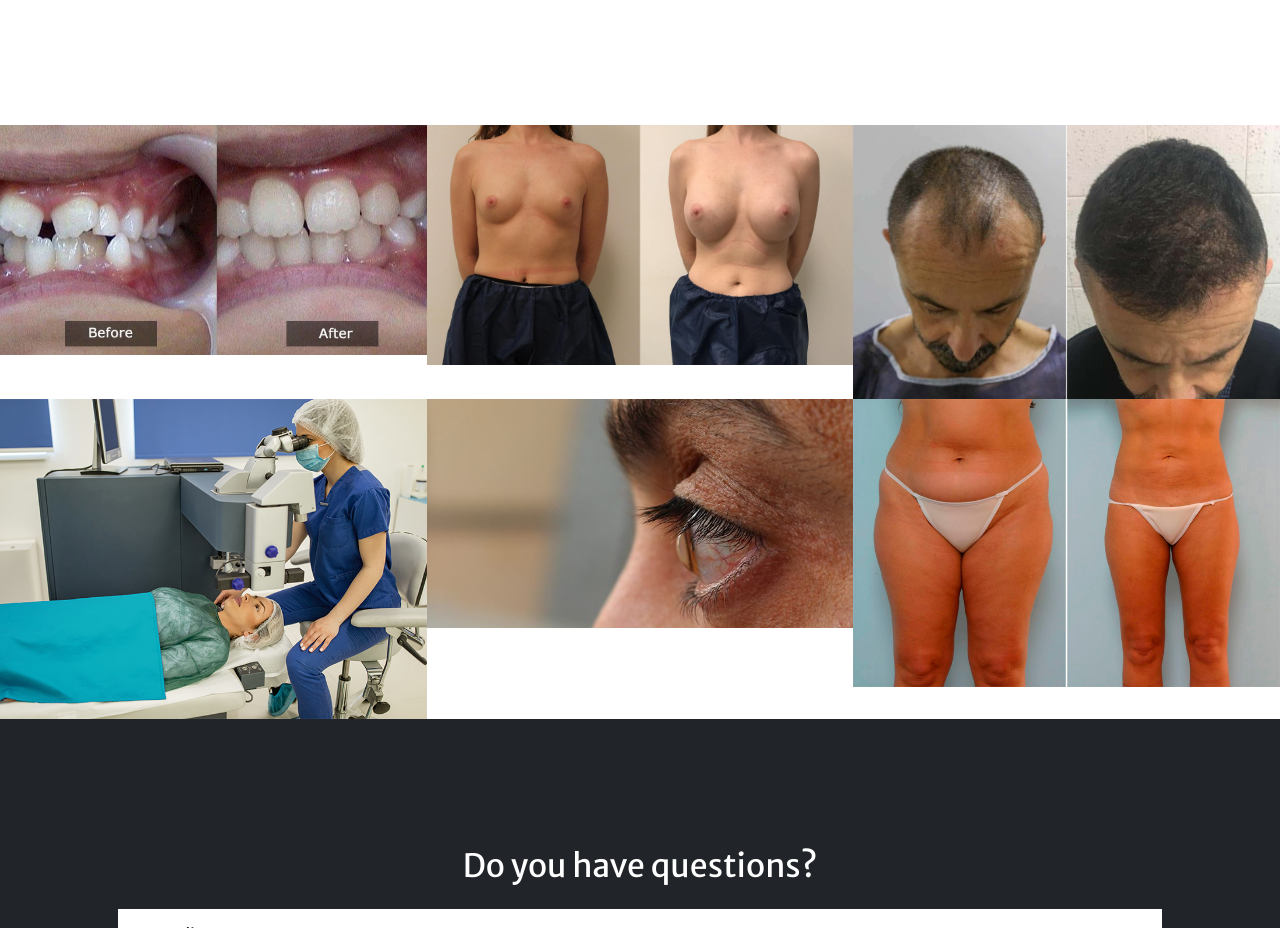
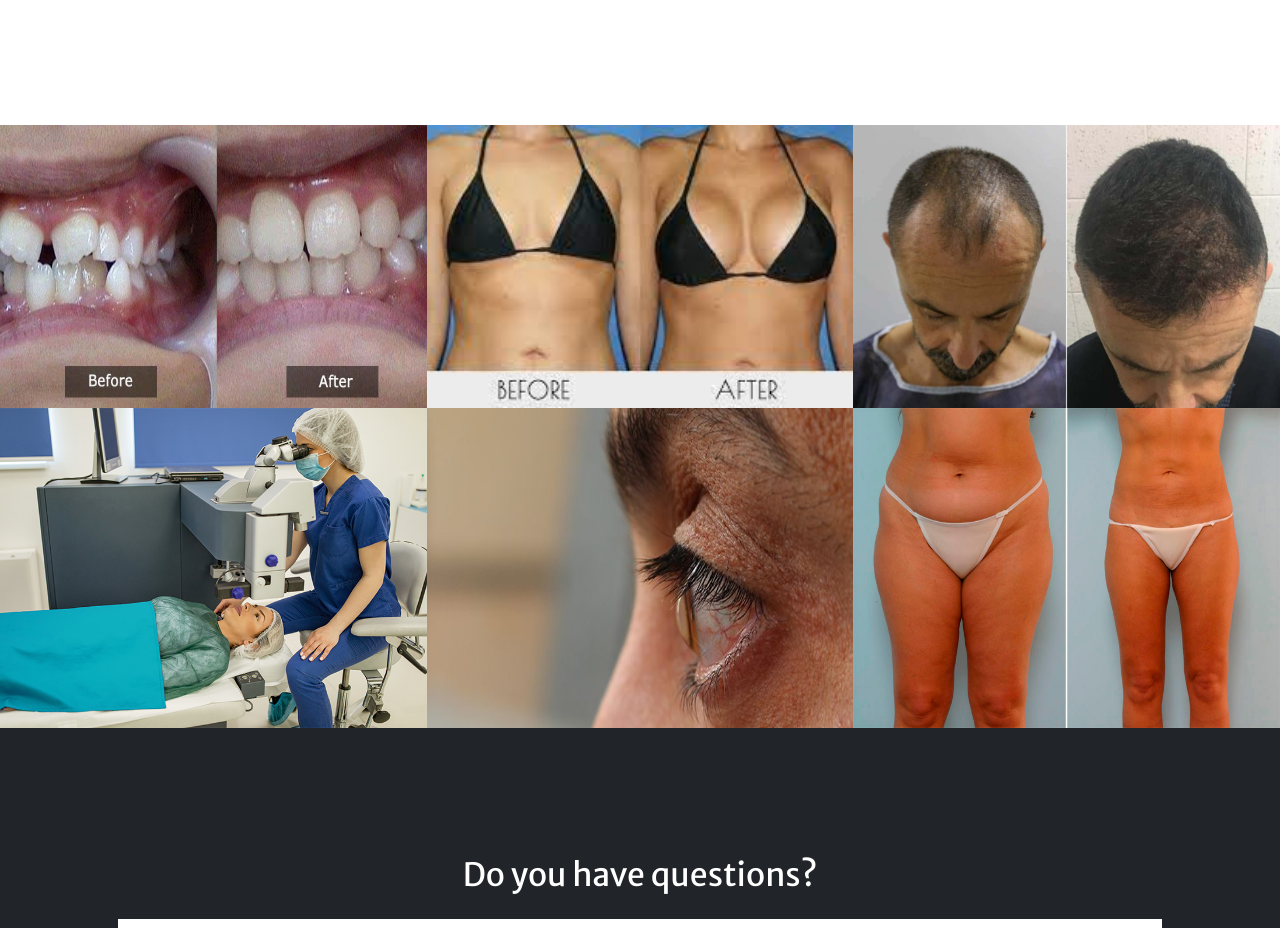
Before and after one commit to byaliego/gordionmedical-website, a plain HTML site: page index.html in a window 1280 px wide. Shown: the part 1771-2699 px from the top of the page. Drawn offline with nearby package versions, Linux system fonts and the light colour scheme; some packages are replaced by stand-ins of ours; a script that the page names is missing.

Commit message:
photo resize

```diff
--- a/index.html
+++ b/index.html
@@ -105,8 +105,8 @@
             <div class="container-fluid p-0">
                 <div class="row g-0">
                     <div class="col-lg-4 col-sm-6">
-                        <a class="portfolio-box" href="assets/img/portfolio/fullsize/1.jpg" title="Complete Teeth Aesthetic">
-                            <img class="img-fluid" src="assets/img/portfolio/thumbnails/1.jpg" alt="..." />
+                        <a style="height: 100%; width: 100%;" class="portfolio-box" href="assets/img/portfolio/fullsize/1.jpg" title="Complete Teeth Aesthetic">
+                            <img style="height: 100%; width: 100%;" class="img-fluid" src="assets/img/portfolio/thumbnails/1.jpg" alt="..." />
                             <div class="portfolio-box-caption">
                                 <div class="project-category text-white-50">Dentysta</div>
                                 <div class="project-name">Complete Mouth Aesthetic</div>
@@ -114,8 +114,8 @@
                         </a>
                     </div>
                     <div class="col-lg-4 col-sm-6">
-                        <a class="portfolio-box" href="assets/img/portfolio/fullsize/2.jpg" title="Project Name">
-                            <img class="img-fluid" src="assets/img/portfolio/thumbnails/2.jpg" alt="..." />
+                        <a style="height: 100%; width: 100%;"  class="portfolio-box" href="assets/img/portfolio/fullsize/2.jpeg" title="Project Name">
+                            <img style="height: 100%; width: 100%;"  class="img-fluid" src="assets/img/portfolio/thumbnails/2.jpeg" alt="..." />
                             <div class="portfolio-box-caption">
                                 <div class="project-category text-white-50">Plastic Surgery</div>
                                 <div class="project-name">Boob Implant</div>
@@ -123,8 +123,8 @@
                         </a>
                     </div>
                     <div class="col-lg-4 col-sm-6">
-                        <a class="portfolio-box" href="assets/img/portfolio/fullsize/3.jpg" title="Project Name">
-                            <img class="img-fluid" src="assets/img/portfolio/thumbnails/3.jpg" alt="..." />
+                        <a style="height: 100%; width: 100%;" class="portfolio-box" href="assets/img/portfolio/fullsize/3.jpg" title="Project Name">
+                            <img style="height: 100%; width: 100%;" class="img-fluid" src="assets/img/portfolio/thumbnails/3.jpg" alt="..." />
                             <div class="portfolio-box-caption">
                                 <div class="project-category text-white-50">Plastic Surgery</div>
                                 <div class="project-name">Hair Transplant</div>
@@ -132,8 +132,8 @@
                         </a>
                     </div>
                     <div class="col-lg-4 col-sm-6">
-                        <a class="portfolio-box" href="assets/img/portfolio/fullsize/4.jpg" title="Project Name">
-                            <img class="img-fluid" src="assets/img/portfolio/thumbnails/4.jpg" alt="..." />
+                        <a style="height: 100%; width: 100%;" class="portfolio-box" href="assets/img/portfolio/fullsize/4.jpg" title="Project Name">
+                            <img style="height: 100%; width: 100%;" class="img-fluid" src="assets/img/portfolio/thumbnails/4.jpg" alt="..." />
                             <div class="portfolio-box-caption">
                                 <div class="project-category text-white-50">Ophthalmology</div>
                                 <div class="project-name">Eye laser treatment</div>
@@ -141,8 +141,8 @@
                         </a>
                     </div>
                     <div class="col-lg-4 col-sm-6">
-                        <a class="portfolio-box" href="assets/img/portfolio/fullsize/5.jpg" title="Project Name">
-                            <img width="650px" height="350px" class="img-fluid" src="assets/img/portfolio/thumbnails/5.jpg" alt="..." />
+                        <a style="height: 100%; width: 100%;" class="portfolio-box" href="assets/img/portfolio/fullsize/5.jpg" title="Project Name">
+                            <img style="height: 100%; width: 100%;" class="img-fluid" src="assets/img/portfolio/thumbnails/5.jpg" alt="..." />
                             <div class="portfolio-box-caption">
                                 <div class="project-category text-white-50">Ophthalmology</div>
                                 <div class="project-name">Eye transplant</div>
@@ -150,8 +150,8 @@
                         </a>
                     </div>
                     <div class="col-lg-4 col-sm-6">
-                        <a class="portfolio-box" href="assets/img/portfolio/fullsize/6.jpg" title="Project Name">
-                            <img width="650px" height="350px" class="img-fluid" src="assets/img/portfolio/thumbnails/6.jpg" alt="..." />
+                        <a style="height: 100%; width: 100%;" class="portfolio-box" href="assets/img/portfolio/fullsize/6.jpg" title="Project Name">
+                            <img style="height: 100%; width: 100%;" class="img-fluid" src="assets/img/portfolio/thumbnails/6.jpg" alt="..." />
                             <div class="portfolio-box-caption p-3">
                                 <div class="project-category text-white-50">Plastic Surgery</div>
                                 <div class="project-name">Liposuction</div>
```
Also changed, not shown: assets/img/portfolio/thumbnails/2.jpg (deleted).
